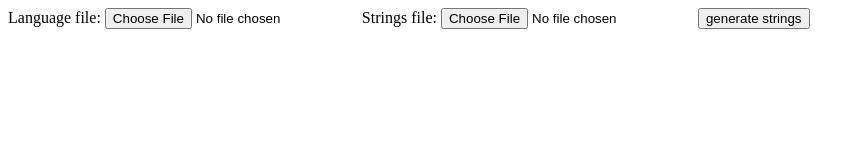
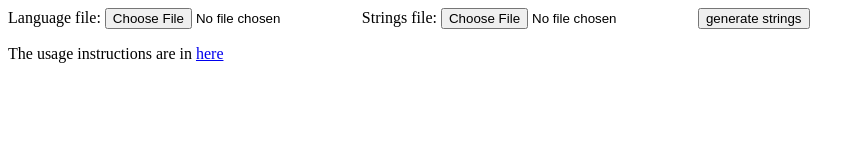
Before and after one commit to wrick17/translator-buddy, a plain HTML site: page index.html in a window 1280 px wide. Shown: the whole page, without its empty margins (0-865 px from the left). Drawn offline with nearby package versions, Linux system fonts and the light colour scheme.

Commit message:
added readme for ease of use

```diff
--- a/index.html
+++ b/index.html
@@ -10,6 +10,7 @@
       <label>Language file: </label><input type="file" id="lang" name="files[]" />
       <label>Strings file: </label><input type="file" id="strings" name="files[]" />
       <button type="button" name="button">generate strings</button>
+      <p>The usage instructions are in <a href="#">here</a></p>
     </div>
 
     <div class="ola"></div>
```
Also changed, not shown: 1 other file.
